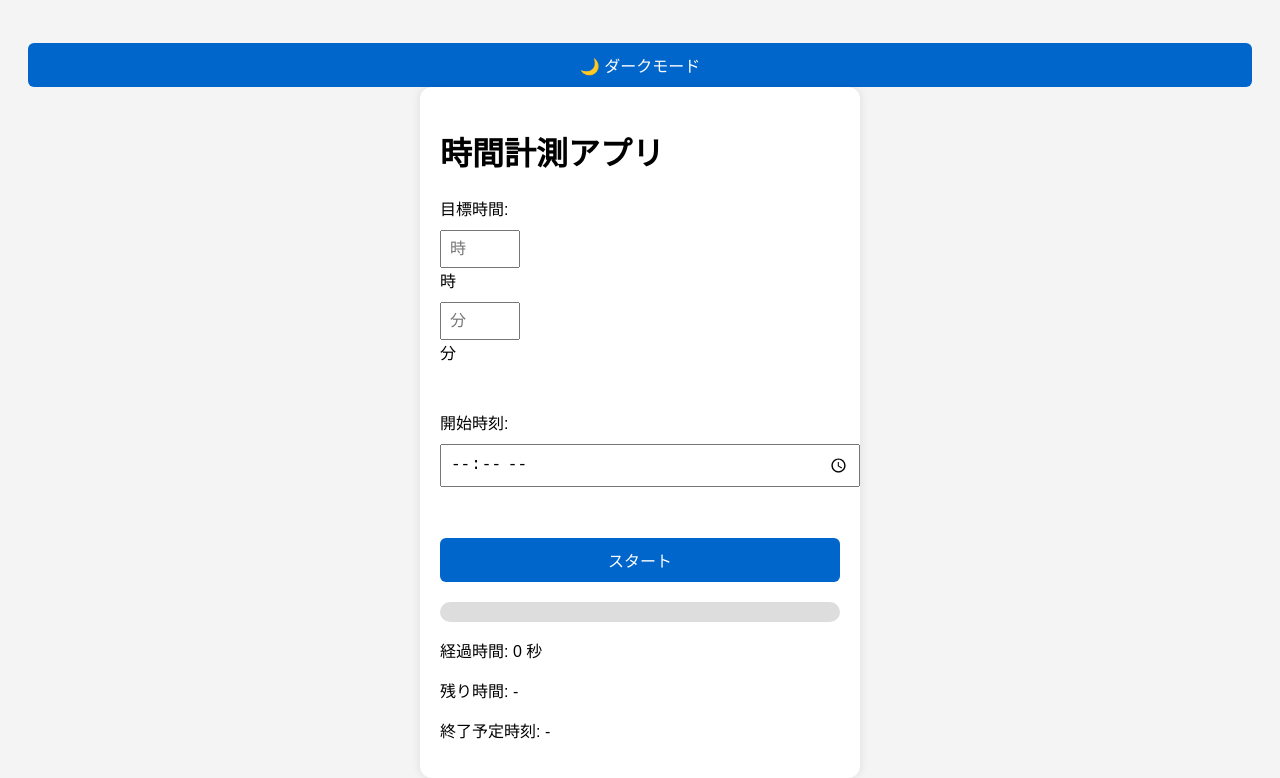
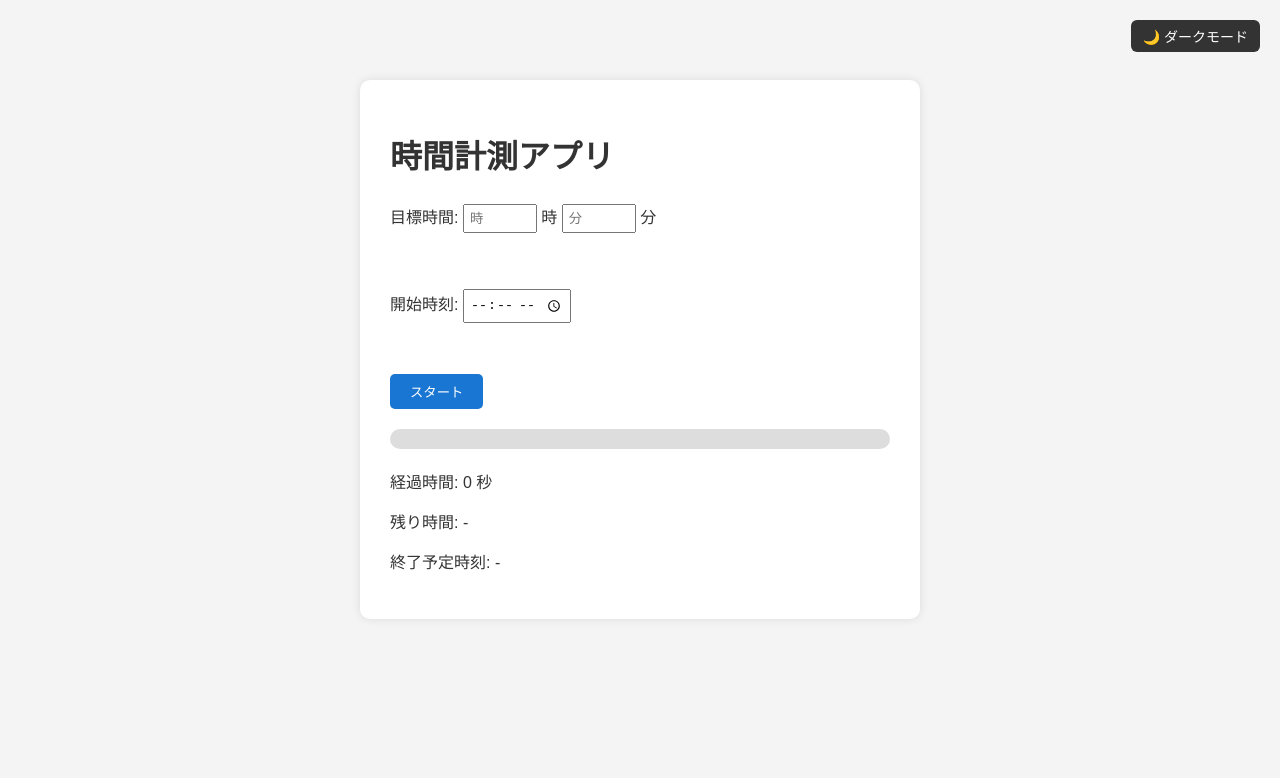
Before and after one commit to ngntik/My-timer, a plain HTML site: page index.html in a window 1280 px wide. Drawn offline with Linux system fonts and the light colour scheme.

Commit message:
Update style.css

```diff
--- a/style.css
+++ b/style.css
@@ -1,38 +1,41 @@
 body {
   font-family: sans-serif;
   background-color: #f4f4f4;
-  padding: 20px;
+  color: #333;
+  margin: 0;
+  padding: 0;
 }
 
 .container {
-  max-width: 400px;
-  margin: auto;
-  background: white;
-  padding: 20px;
-  border-radius: 12px;
-  box-shadow: 0 0 10px rgba(0,0,0,0.1);
+  max-width: 500px;
+  margin: 80px auto;
+  background-color: #fff;
+  padding: 30px;
+  border-radius: 10px;
+  box-shadow: 0 0 10px rgba(0, 0, 0, 0.1);
 }
 
-label, input, button {
+label {
   display: block;
-  width: 100%;
-  margin-top: 10px;
+  margin-bottom: 10px;
 }
 
 input {
-  padding: 8px;
-  font-size: 16px;
+  padding: 5px;
+  margin: 5px 0;
 }
 
 button {
-  padding: 10px;
-  font-size: 16px;
-  background-color: #0066cc;
+  padding: 8px 20px;
+  background-color: #1976d2;
   color: white;
   border: none;
-  border-radius: 6px;
-  margin-top: 15px;
+  border-radius: 5px;
   cursor: pointer;
+}
+
+button:hover {
+  background-color: #1565c0;
 }
 
 .progress-container {
@@ -40,13 +43,58 @@ button {
   height: 20px;
   background-color: #ddd;
   border-radius: 10px;
-  overflow: hidden;
-  margin-top: 20px;
+  margin: 20px 0;
 }
 
 .progress-bar {
   height: 100%;
   width: 0%;
-  background-color: #00b894;
-  transition: width 0.1s;
+  background-color: #4caf50;
+  border-radius: 10px;
+  transition: width 0.2s ease;
 }
+
+/* ダークモード用スタイル */
+body.dark {
+  background-color: #121212;
+  color: #eee;
+}
+
+body.dark .container {
+  background-color: #1e1e1e;
+  box-shadow: 0 0 10px rgba(255, 255, 255, 0.05);
+}
+
+body.dark input,
+body.dark input[type="time"] {
+  background-color: #333;
+  color: #fff;
+  border: 1px solid #555;
+}
+
+body.dark button {
+  background-color: #444;
+  color: #fff;
+}
+
+body.dark .progress-container {
+  background-color: #555;
+}
+
+body.dark .progress-bar {
+  background-color: #4caf50;
+}
+
+/* トグルボタン */
+.theme-toggle {
+  position: absolute;
+  top: 20px;
+  right: 20px;
+  padding: 6px 12px;
+  background-color: #333;
+  color: #fff;
+  border: none;
+  border-radius: 6px;
+  cursor: pointer;
+  font-size: 14px;
+}
```
